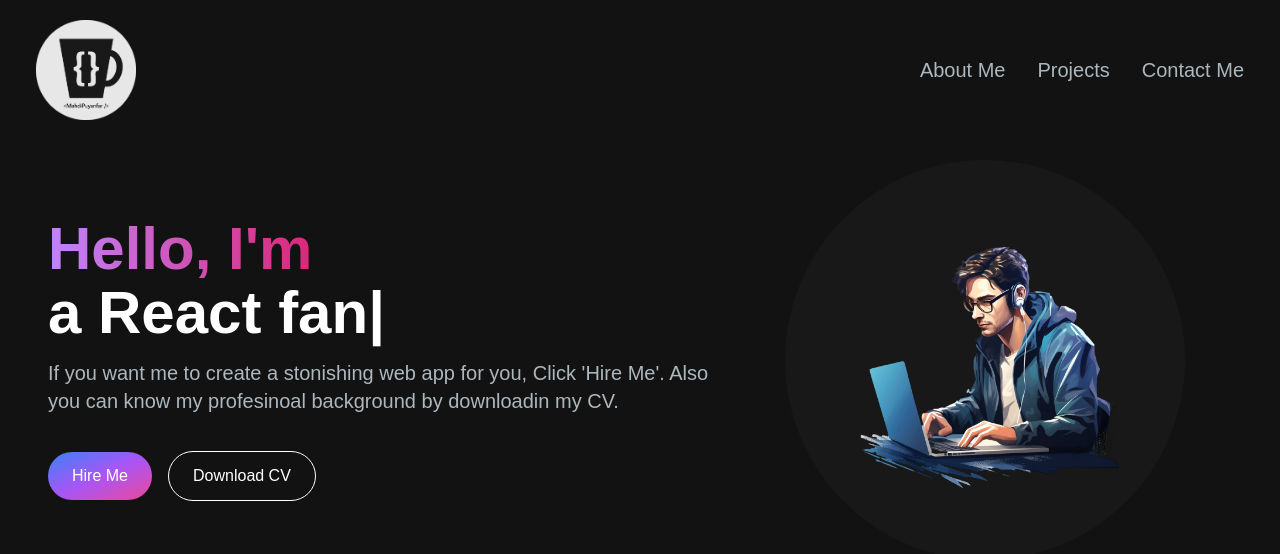
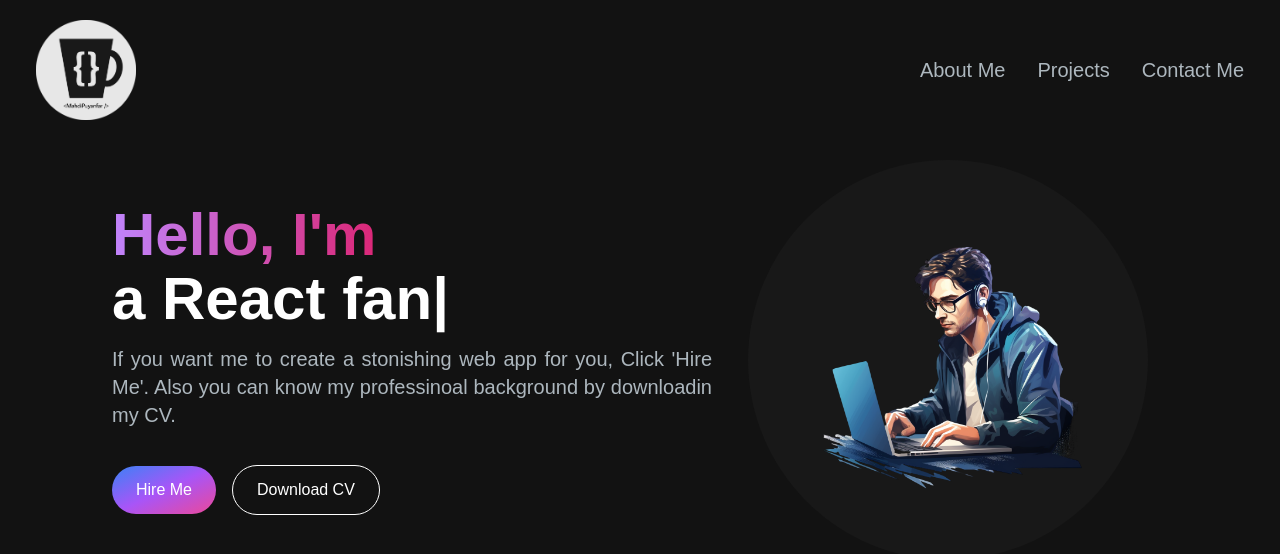
Before and after one commit to MMPuyanfar/portfolio-website, a Next.js app: page / in a window 1280 px wide. Shown: the top 554 px of the page. Built offline with nearby package versions, Linux system fonts and the light colour scheme.

Commit message:
hero section aligned with other sections

```diff
--- a/app/components/HeroSection.tsx
+++ b/app/components/HeroSection.tsx
@@ -5,7 +5,7 @@
 export default function HeroSection() {
   return (
     <section>
-      <div className="grid grid-cols-1 sm:grid-cols-12">
+      <div className="grid grid-cols-1 sm:grid-cols-12 px-4 xl:px-16">
         <div className="col-span-7 place-self-center text-center sm:text-left">
           <h1 className="text-white mb-4 text-4xl sm:text-5xl lg:text-6xl font-bold">
             <span className="text-transparent bg-clip-text bg-gradient-to-r from-purple-400  to-pink-600">
@@ -14,10 +14,10 @@
             <br />
             <TypingAnimation />
           </h1>
-          <p className="text-[#ADB7BE] mb-6 text-base sm:text-lg lg:text-xl">
+          <p className="text-[#ADB7BE] mb-6 text-base sm:text-lg lg:text-xl text-justify sm:mr-4">
             If you want me to create a stonishing web app
             for you, Click 'Hire Me'. Also you can know my
-            profesinoal background by downloadin my CV.
+            professinoal background by downloadin my CV.
           </p>
           <div className="text-red-800">
             <button className="px-6 py-3 w-full sm:w-fit rounded-full mr-4 bg-gradient-to-br from-blue-500 via-purple-500 to-pink-500 transition-all duration-1000 hover:bg-gradient-to-tl  text-white">
```
